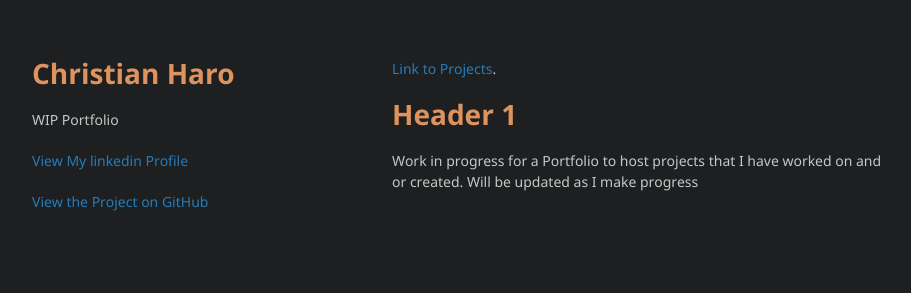
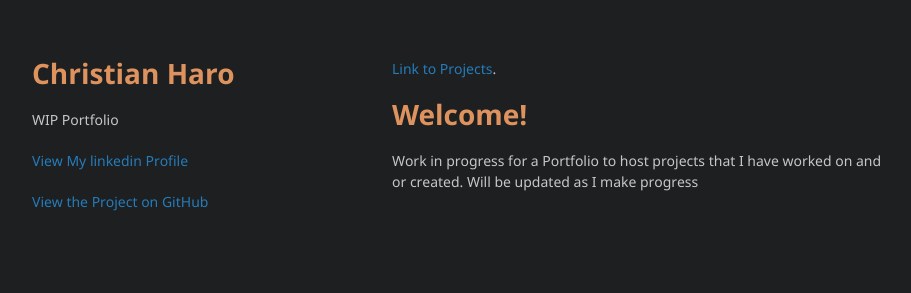
Before and after one commit to gitsudhir/c-haro.github.io, a Jekyll site: the page built from index.md, in a window 1280 px wide. Shown: the top 293 px of the page, without its empty margins (178-1089 px from the left). Built offline with Jekyll 4.4.1, drawn with Linux system fonts in a browser that asks for light colours.

Commit message:
Update index.md

```diff
--- a/index.md
+++ b/index.md
@@ -6,7 +6,7 @@ layout: default
 
 
 
-# [](#header-1)Header 1
+# [](#header-1)Welcome!
 
 Work in progress for a Portfolio to host projects that I have worked on and or created.
 Will be updated as I make progress
```
